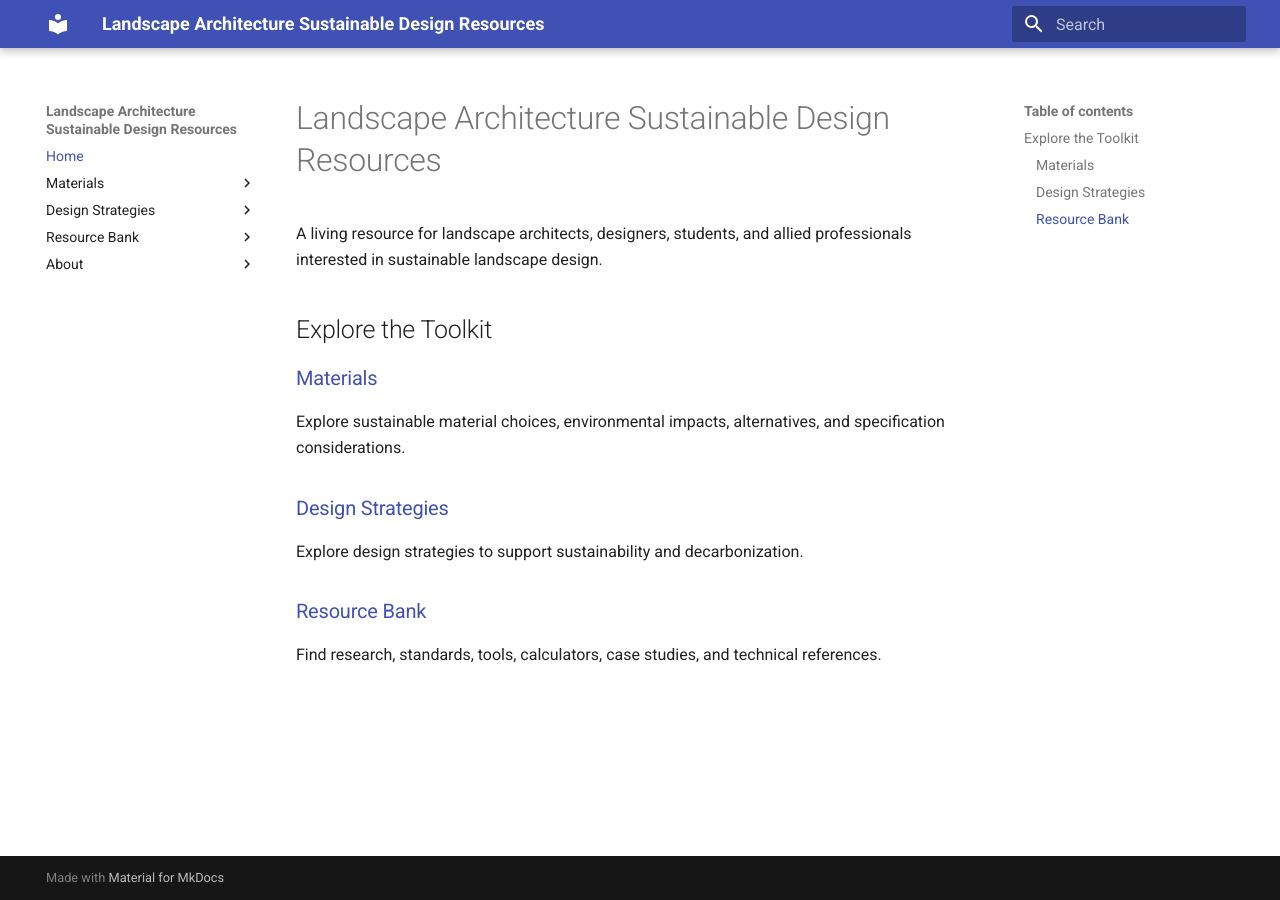
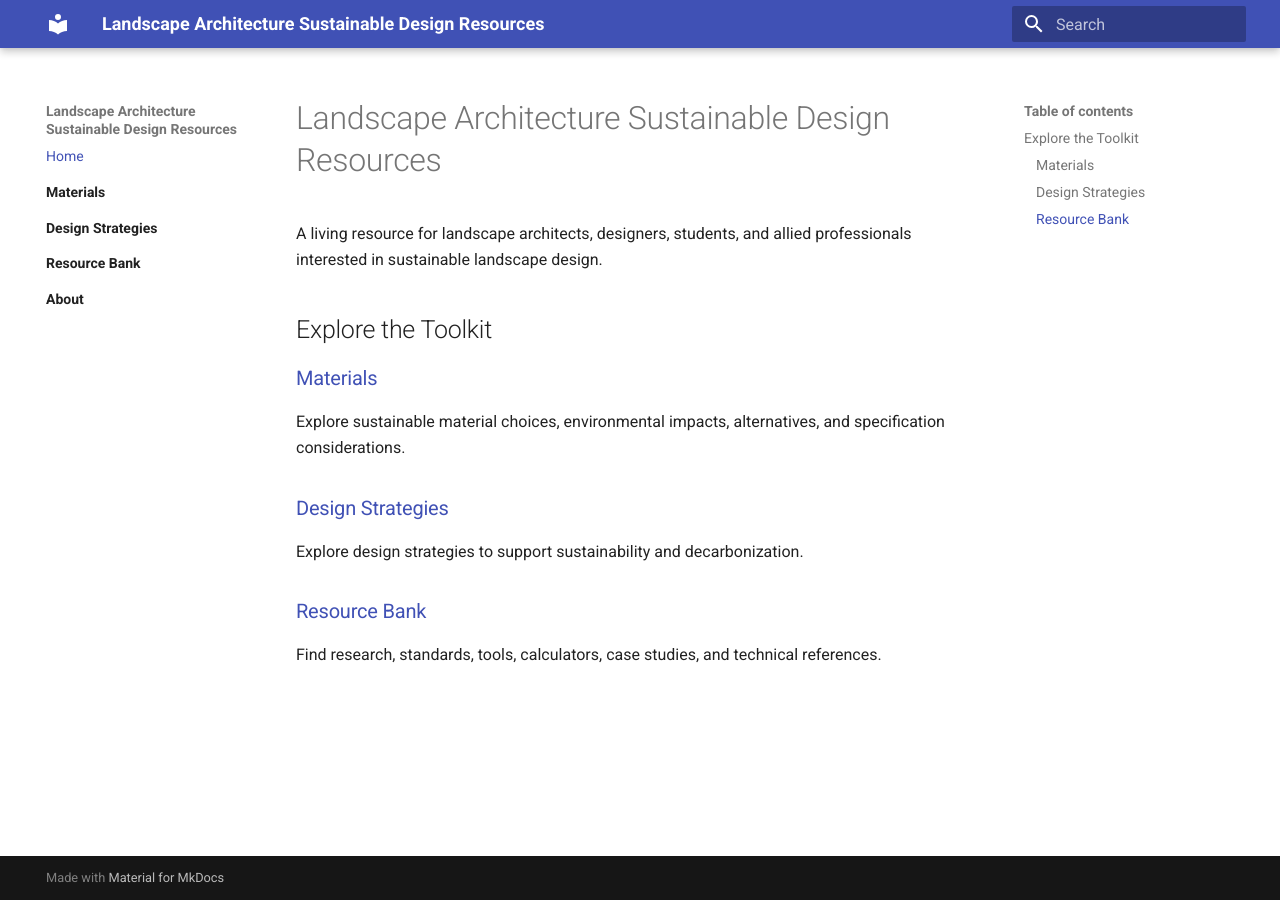
Before and after one commit to josee-jpg/Landscape-Architecture-Sustainable-Design-Technical-Resources, an MkDocs documentation site: the page built from docs/index.md, in a window 1280 px wide. Built offline with MkDocs 1.6.1 and Material for MkDocs 9.7.7, drawn with Linux system fonts in a browser that asks for light colours.

Commit message:
Update mkdocs.yml

```diff
--- a/mkdocs.yml
+++ b/mkdocs.yml
@@ -3,6 +3,15 @@
 
 theme:
   name: material
+  features:
+    - navigation.sections
+    - navigation.top
+    - navigation.indexes
+    - search.suggest
+    - search.highlight
+
+plugins:
+- search
 
 nav:
   - Home: index.md
```
